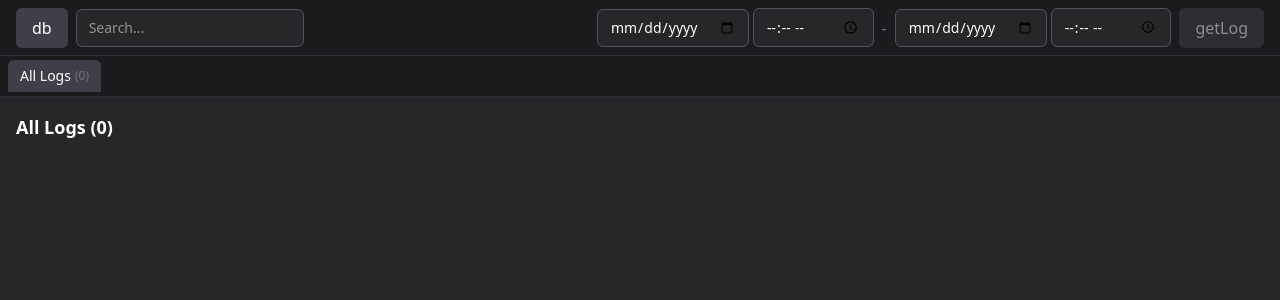
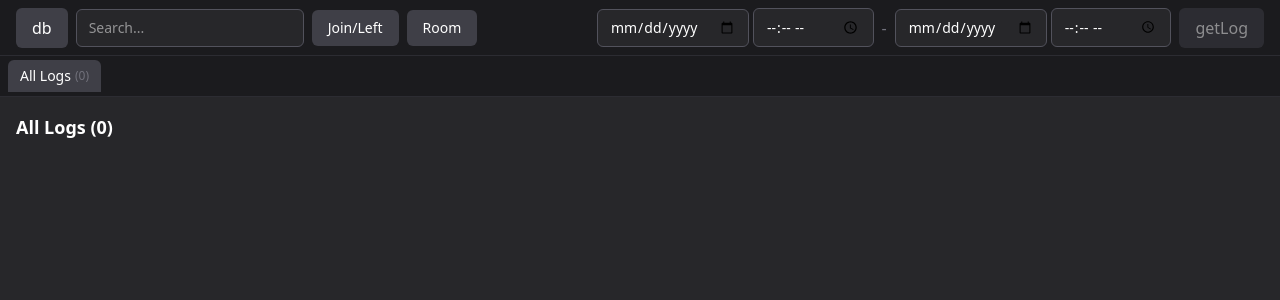
Before and after one commit to Ryusei-M-G/vrc-log-inspector, a React (Vite) app: page / in a window 1280 px wide. Shown: the top 300 px of the page. Built offline with nearby package versions, Linux system fonts and the light colour scheme.

Commit message:
feat: add search templete button

```diff
--- a/src/main/dbcontroller.ts
+++ b/src/main/dbcontroller.ts
@@ -59,25 +59,31 @@ export const searchLogs = async (options: SearchOptions) => {
   try {
     const { searchText, startDate, endDate } = options
     // eslint-disable-next-line @typescript-eslint/no-explicit-any
-    const where: any = {}
+    const conditions: any[] = []
 
     if (searchText) {
-      where.OR = [
-        { message: { contains: searchText } },
-        { category: { contains: searchText } },
-        { loglevel: { contains: searchText } }
-      ]
+      const terms = searchText.split(/\s+/).filter((t) => t.length > 0)
+      const textConditions = terms.flatMap((term) => [
+        { message: { contains: term } },
+        { category: { contains: term } },
+        { loglevel: { contains: term } }
+      ])
+      if (textConditions.length > 0) {
+        conditions.push({ OR: textConditions })
+      }
     }
 
     if (startDate && endDate) {
-      where.timeStamp = {
-        gte: new Date(startDate),
-        lte: new Date(endDate)
-      }
+      conditions.push({
+        timeStamp: {
+          gte: new Date(startDate),
+          lte: new Date(endDate)
+        }
+      })
     }
 
     const result = await prisma.event.findMany({
-      where: Object.keys(where).length > 0 ? where : undefined,
+      where: conditions.length > 0 ? { AND: conditions } : undefined,
       orderBy: { timeStamp: 'asc' }
     })
     return result
--- a/src/renderer/src/App.tsx
+++ b/src/renderer/src/App.tsx
@@ -109,6 +109,20 @@ function App(): React.JSX.Element {
           placeholder="Search..."
         />
 
+        <Button
+          onClick={() => setSearchText('OnPlayerJoined OnPlayerLeft')}
+          className="text-sm"
+        >
+          Join/Left
+        </Button>
+
+        <Button
+          onClick={() => setSearchText('Joining OnLeftRoom')}
+          className="text-sm"
+        >
+          Room
+        </Button>
+
         <div className="ml-auto flex items-center gap-2">
           <DateTimeRangeFilter value={dateRange} onChange={setDateRange} />
           <Button
```
